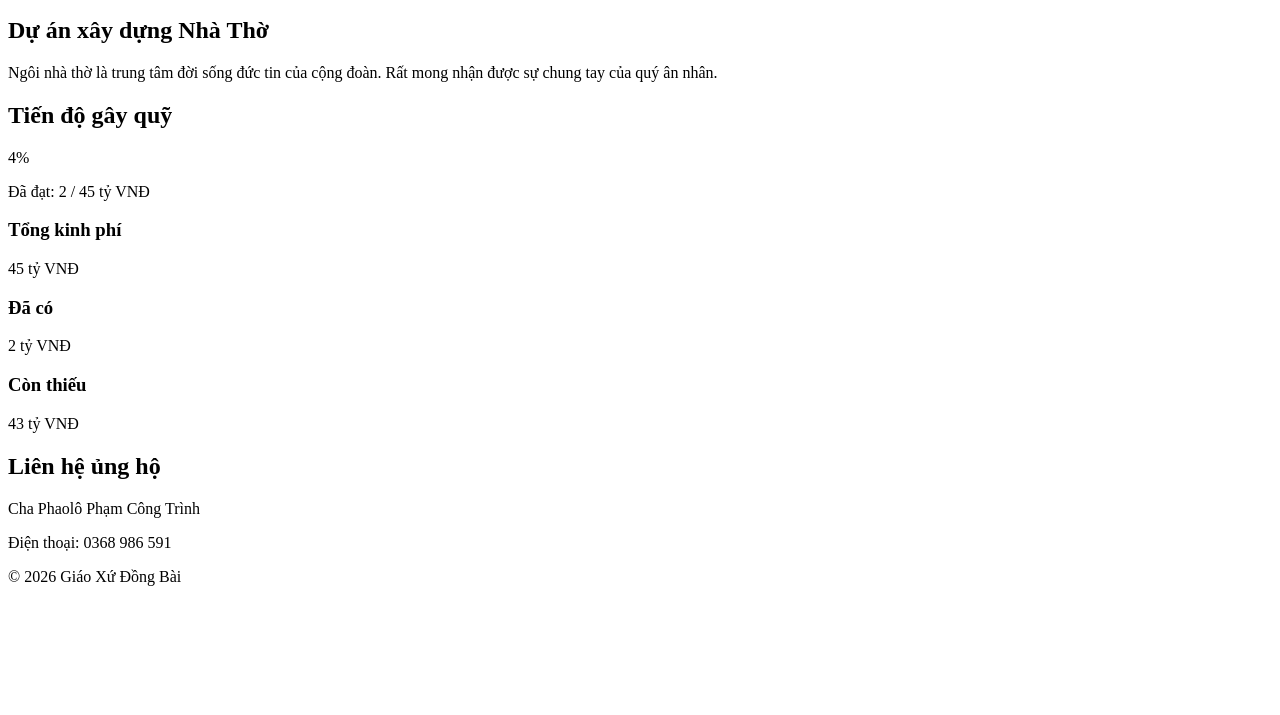
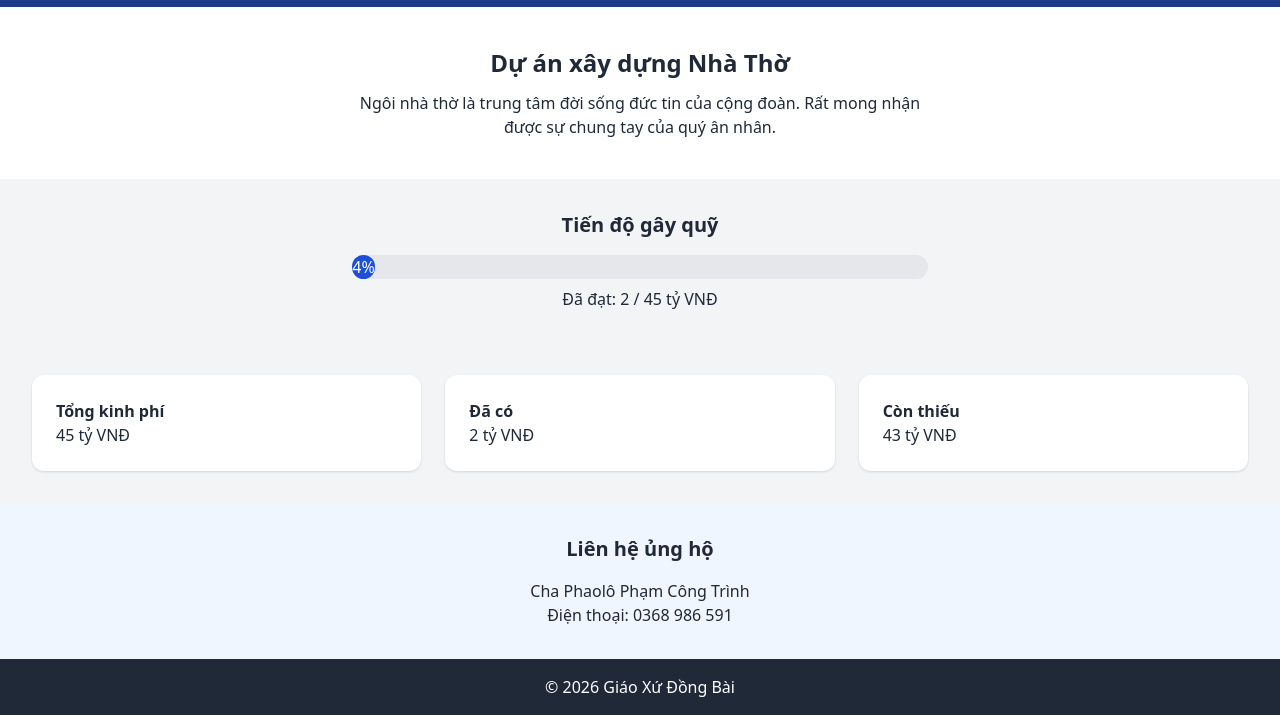
Before and after one commit to HoangBui240619/giao_xu_dong_bai, a plain HTML site: page index.html in a window 1280 px wide. Shown: the part 101-816 px from the top of the page. Drawn offline with nearby package versions, Linux system fonts and the light colour scheme.

Commit message:
Update index.html

```diff
--- a/index.html
+++ b/index.html
@@ -4,7 +4,7 @@
   <meta charset="UTF-8">
   <meta name="viewport" content="width=device-width, initial-scale=1.0">
   <title>Giáo Xứ Đồng Bài</title>
-  <script src="C:\Users\Admin\Pictures\Camera Roll\DCIM"></script>
+  <script src="https://cdn.tailwindcss.com"></script>
 </head>
 <body class="bg-gray-100 text-gray-800">
 
```
